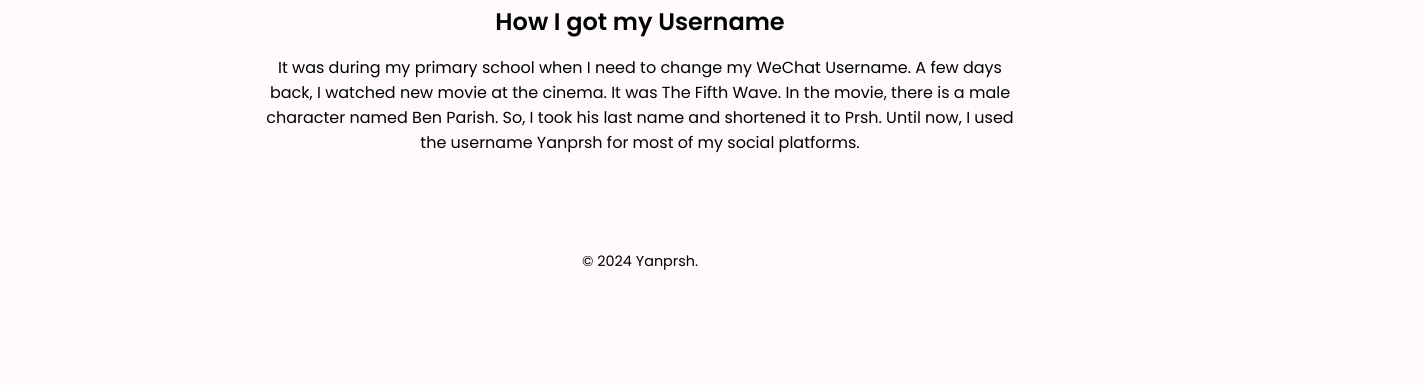
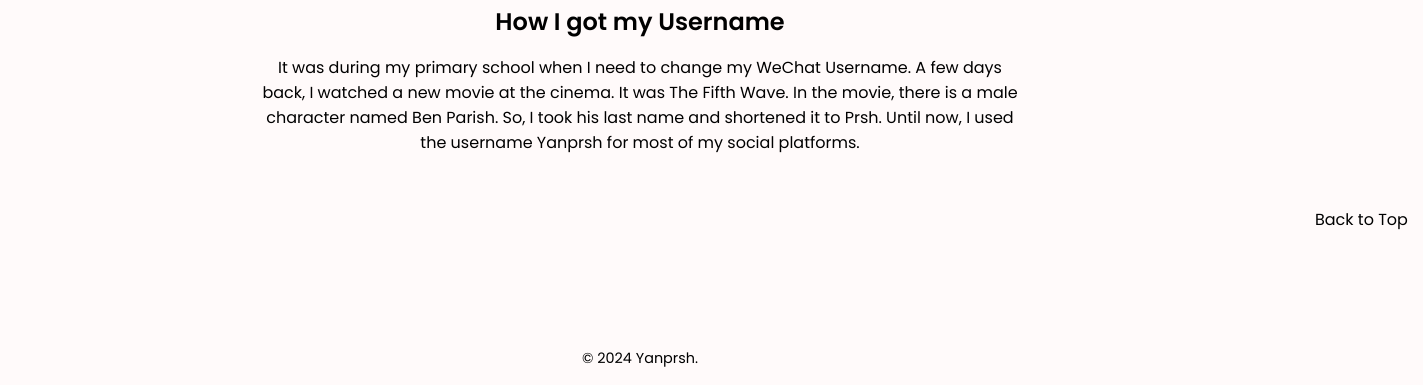
Before and after one commit to yanprsh/my-portfolio, a plain HTML site: page profile.html in a window 1280 px wide. Shown: the part 1243-1628 px from the top of the page, 1423 px wide, since content can reach past the window. Before the commit the page ends 1531 px from the top, so only its background shows below. Drawn offline with Linux system fonts and the light colour scheme.

Commit message:
Update profile.html

```diff
--- a/profile.html
+++ b/profile.html
@@ -131,7 +131,31 @@
     width: 100%;
    }
 
+    #backToTop {
+      display: inline-block;
+      position: relative;
+      margin: 10px auto;
+      left: 1300px;
+      color: black;
+      border-radius: 20px;
+      padding: 10px 15px;
+      font-size: 16px;
+      text-align: center;
+      text-decoration: none;
+      cursor: pointer;
+      transition: opacity 0.3s;
+    }
+
+    body:has(:is(section, div, p):nth-of-type(n+3):in-viewport) #backToTop {
+      display: block;
+    }
+
+    #backToTop:hover {
+      background-color: lavenderblush;
+    }
+
 </style>
+
   </head>
   <body>
     <header>
@@ -139,8 +163,8 @@
       <ul class="navmenu">
         <li><a href="index.html">Home</a></li>
         <li><a href="profile.html">Profile</a></li>
+        <li><a href="achievement.html">Achievement</a></li>
         <li><a href="interest.html">Interest</a></li>
-        <li><a href="achievement.html">Achievement</a></li>
         <li><a href="portfolio.html">Portfolio</a></li>
         <li><a href="gallery.html">Gallery</a></li>
       </ul>
@@ -165,11 +189,13 @@
       <div class="gif-style">
          <img src="tmi.gif" alt="Too much Information" class="gif-image" />
          <h2 class="heading"> How I got my Username</h2>
-         <p class="paragraph"> It was during my primary school when I need to change my WeChat Username. A few days back, I watched new
+         <p class="paragraph"> It was during my primary school when I need to change my WeChat Username. A few days back, I watched a new
           movie at the cinema. It was The Fifth Wave. In the movie, there is a male character named Ben Parish. So, I took
           his last name and shortened it to Prsh. Until now, I used the username Yanprsh for most of my social platforms.</p>
         </div>
     </section>
+
+    <a href="#top" id="backToTop">Back to Top</a>
 
   <footer>
   <p>&copy; 2024 Yanprsh.</p>
```
